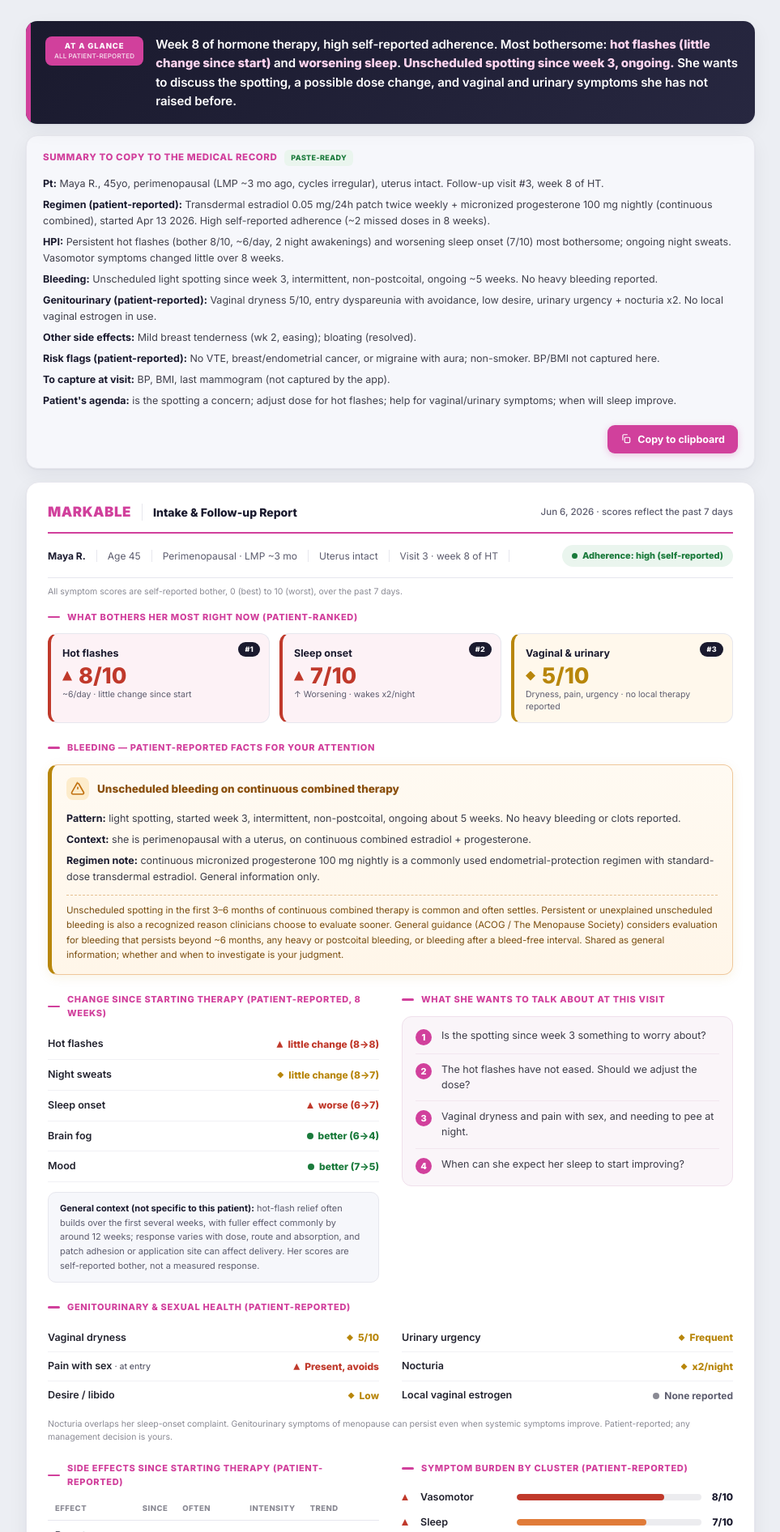
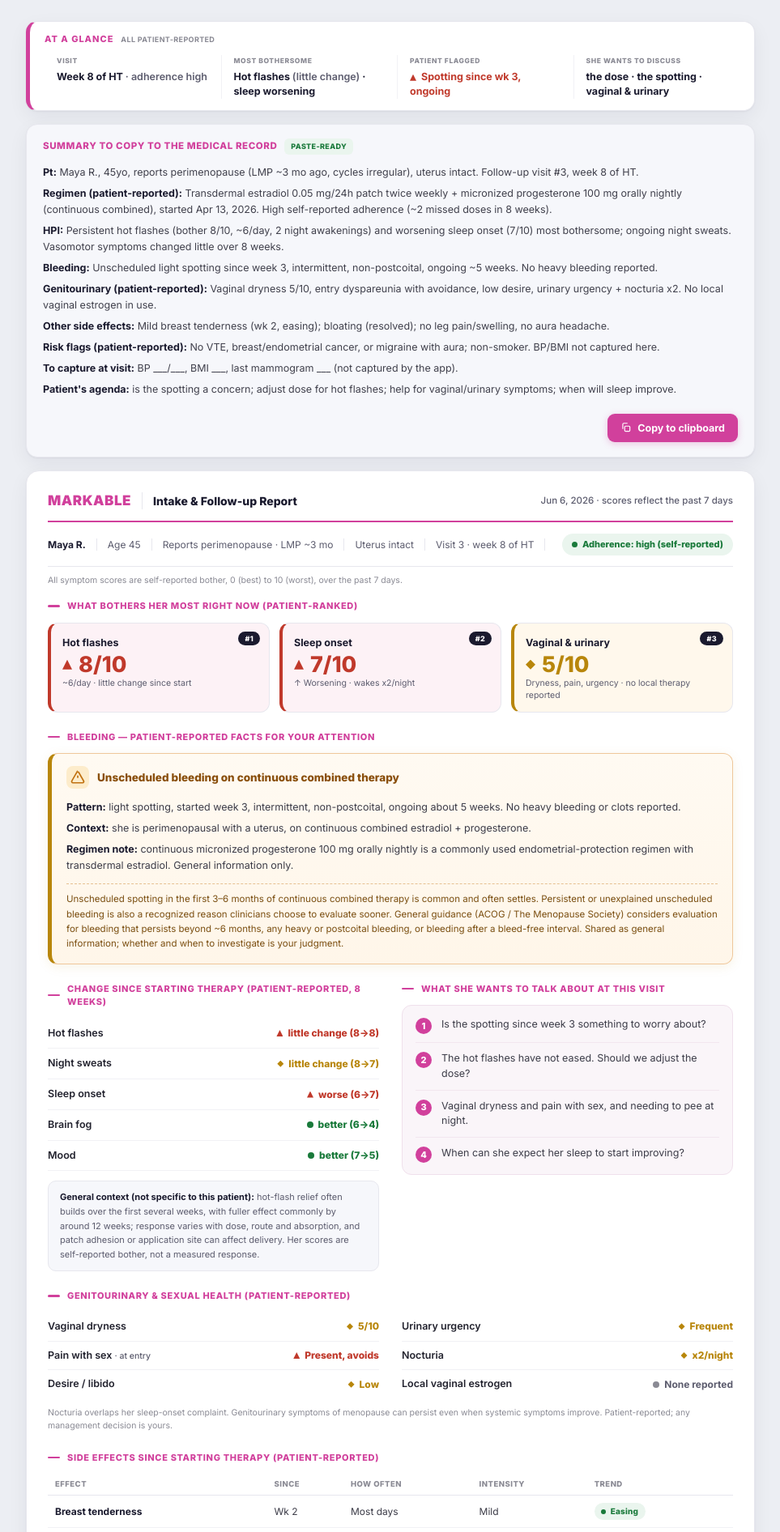
Before and after one commit to revitalabrahamelnekave-beep/markable-clinic-demo, a plain HTML site: page dr-report.html in a window 1280 px wide. Shown: the top 1892 px of the page at 81% size, without its empty margins (158-1121 px from the left). Drawn offline with Linux system fonts and the light colour scheme.

Commit message:
dr-report: light divided at-a-glance (no black), trim superfluous, keep MARKABLE Imprint, EHR-standard fixes (US dates, PO route, vitals scaffold)

```diff
--- a/dr-report.html
+++ b/dr-report.html
@@ -27,12 +27,20 @@ body{background:#eceef3;font-family:var(--font);color:var(--ink);padding:26px 16
 .sev.good{background:var(--green);border-radius:50%}                          /* circle = low / good */
 .sev.neu{background:var(--faint);border-radius:50%}                           /* gray circle = neutral / not applicable */
 
-/* ---- AT A GLANCE (bottom line) : most assertive element ---- */
-.bl{position:relative;background:linear-gradient(135deg,#1a1a2e 0%,#272740 100%);color:#fff;border-radius:14px;padding:17px 20px 17px 24px;margin-bottom:14px;display:flex;gap:15px;align-items:flex-start;box-shadow:var(--shadow);overflow:hidden}
-.bl::before{content:"";position:absolute;left:0;top:0;bottom:0;width:6px;background:var(--pk)}
-.bl .tag{flex:none;font-size:9.5px;font-weight:800;letter-spacing:.09em;text-transform:uppercase;background:var(--pk);color:#fff;padding:6px 11px;border-radius:8px;margin-top:2px;line-height:1.25;text-align:center}
-.bl .txt{font-size:15px;line-height:1.55;font-weight:600;letter-spacing:-.005em}
-.bl .txt b{color:#ffd4ee;font-weight:800}
+/* ---- AT A GLANCE : light, divided, scannable in one second ---- */
+.glance{background:#fff;border:1px solid var(--line);border-left:5px solid var(--pk);border-radius:14px;padding:13px 6px 14px 18px;margin-bottom:16px;box-shadow:var(--shadow)}
+.glance-hd{display:flex;align-items:baseline;gap:9px;padding:0 0 11px}
+.gl-t{font-size:11px;font-weight:800;letter-spacing:.09em;text-transform:uppercase;color:var(--pk)}
+.gl-s{font-size:9px;font-weight:700;letter-spacing:.04em;text-transform:uppercase;color:var(--faint)}
+.glance-grid{display:grid;grid-template-columns:repeat(4,1fr)}
+.gcell{padding:1px 15px;border-left:1px solid var(--line-soft)}
+.gcell:first-child{border-left:none}
+.gcell .gl{font-size:8.5px;font-weight:800;letter-spacing:.07em;text-transform:uppercase;color:var(--faint);margin-bottom:5px}
+.gcell .gv{font-size:12.5px;font-weight:700;color:var(--navy);line-height:1.4}
+.gcell .gv .q{font-weight:600;color:var(--muted)}
+.gcell.alert .gv{color:var(--red)}
+.gcell.alert .dot{display:inline-block;width:8px;height:8px;background:var(--red);clip-path:polygon(50% 0,100% 100%,0 100%);margin-right:6px;vertical-align:middle}
+@media(max-width:640px){.glance-grid{grid-template-columns:1fr 1fr;gap:4px 0}.gcell{border-left:none;border-top:1px solid var(--line-soft);padding:9px 15px}.gcell:first-child,.gcell:nth-child(2){border-top:none}}
 
 /* ---- COPY TO EHR ---- */
 .copybox{background:#f6f7fb;border:1px solid var(--line);border-radius:14px;padding:17px 20px 18px;margin-bottom:16px;box-shadow:var(--shadow)}
@@ -161,23 +169,28 @@ body{background:#eceef3;font-family:var(--font);color:var(--ink);padding:26px 16
 <body>
 <div class="page">
 
-  <!-- BOTTOM LINE -->
-  <div class="bl">
-    <span class="tag">At a glance<br><span style="font-weight:600;font-size:8px;letter-spacing:.02em;opacity:.75">all patient-reported</span></span>
-    <span class="txt">Week 8 of hormone therapy, high self-reported adherence. Most bothersome: <b>hot flashes (little change since start)</b> and <b>worsening sleep</b>. <b>Unscheduled spotting since week 3, ongoing.</b> She wants to discuss the spotting, a possible dose change, and vaginal and urinary symptoms she has not raised before.</span>
+  <!-- AT A GLANCE -->
+  <div class="glance">
+    <div class="glance-hd"><span class="gl-t">At a glance</span><span class="gl-s">all patient-reported</span></div>
+    <div class="glance-grid">
+      <div class="gcell"><div class="gl">Visit</div><div class="gv">Week 8 of HT <span class="q">&middot; adherence high</span></div></div>
+      <div class="gcell"><div class="gl">Most bothersome</div><div class="gv">Hot flashes <span class="q">(little change)</span> &middot; sleep worsening</div></div>
+      <div class="gcell alert"><div class="gl">Patient flagged</div><div class="gv"><span class="dot"></span>Spotting since wk 3, ongoing</div></div>
+      <div class="gcell"><div class="gl">She wants to discuss</div><div class="gv">the dose &middot; the spotting &middot; vaginal &amp; urinary</div></div>
+    </div>
   </div>
 
   <!-- COPY TO EHR -->
   <div class="copybox">
     <h3>Summary to copy to the medical record <span class="z">paste-ready</span></h3>
-    <div class="copyline"><b>Pt:</b> Maya R., 45yo, perimenopausal (LMP ~3 mo ago, cycles irregular), uterus intact. Follow-up visit #3, week 8 of HT.</div>
-    <div class="copyline"><b>Regimen (patient-reported):</b> Transdermal estradiol 0.05 mg/24h patch twice weekly + micronized progesterone 100 mg nightly (continuous combined), started Apr 13 2026. High self-reported adherence (~2 missed doses in 8 weeks).</div>
+    <div class="copyline"><b>Pt:</b> Maya R., 45yo, reports perimenopause (LMP ~3 mo ago, cycles irregular), uterus intact. Follow-up visit #3, week 8 of HT.</div>
+    <div class="copyline"><b>Regimen (patient-reported):</b> Transdermal estradiol 0.05 mg/24h patch twice weekly + micronized progesterone 100 mg orally nightly (continuous combined), started Apr 13, 2026. High self-reported adherence (~2 missed doses in 8 weeks).</div>
     <div class="copyline"><b>HPI:</b> Persistent hot flashes (bother 8/10, ~6/day, 2 night awakenings) and worsening sleep onset (7/10) most bothersome; ongoing night sweats. Vasomotor symptoms changed little over 8 weeks.</div>
     <div class="copyline"><b>Bleeding:</b> Unscheduled light spotting since week 3, intermittent, non-postcoital, ongoing ~5 weeks. No heavy bleeding reported.</div>
     <div class="copyline"><b>Genitourinary (patient-reported):</b> Vaginal dryness 5/10, entry dyspareunia with avoidance, low desire, urinary urgency + nocturia x2. No local vaginal estrogen in use.</div>
-    <div class="copyline"><b>Other side effects:</b> Mild breast tenderness (wk 2, easing); bloating (resolved).</div>
+    <div class="copyline"><b>Other side effects:</b> Mild breast tenderness (wk 2, easing); bloating (resolved); no leg pain/swelling, no aura headache.</div>
     <div class="copyline"><b>Risk flags (patient-reported):</b> No VTE, breast/endometrial cancer, or migraine with aura; non-smoker. BP/BMI not captured here.</div>
-    <div class="copyline"><b>To capture at visit:</b> BP, BMI, last mammogram (not captured by the app).</div>
+    <div class="copyline"><b>To capture at visit:</b> BP ___/___, BMI ___, last mammogram ___ (not captured by the app).</div>
     <div class="copyline"><b>Patient's agenda:</b> is the spotting a concern; adjust dose for hot flashes; help for vaginal/urinary symptoms; when will sleep improve.</div>
     <button class="copybtn" onclick="copyRecord()"><svg width="14" height="14" viewBox="0 0 24 24" fill="none" stroke="#fff" stroke-width="2"><rect x="9" y="9" width="11" height="11" rx="2"/><path d="M5 15V5a2 2 0 012-2h8"/></svg> Copy to clipboard</button>
     <div style="clear:both"></div>
@@ -186,7 +199,7 @@ body{background:#eceef3;font-family:var(--font);color:var(--ink);padding:26px 16
   <div class="rep">
     <div class="rep-hd"><div class="lg"><span class="mk">MARKABLE</span><span class="ti">Intake &amp; Follow-up Report</span></div><span class="dt">Jun 6, 2026 &middot; scores reflect the past 7 days</span></div>
     <div class="idrow">
-      <span class="f"><b>Maya R.</b></span><span class="f">Age 45</span><span class="f">Perimenopausal &middot; LMP ~3 mo</span><span class="f">Uterus intact</span><span class="f">Visit 3 &middot; week 8 of HT</span>
+      <span class="f"><b>Maya R.</b></span><span class="f">Age 45</span><span class="f">Reports perimenopause &middot; LMP ~3 mo</span><span class="f">Uterus intact</span><span class="f">Visit 3 &middot; week 8 of HT</span>
       <span class="adh">Adherence: high (self-reported)</span>
     </div>
     <div class="note" style="margin:-6px 0 15px">All symptom scores are self-reported bother, 0 (best) to 10 (worst), over the past 7 days.</div>
@@ -208,7 +221,7 @@ body{background:#eceef3;font-family:var(--font);color:var(--ink);padding:26px 16
         <div class="fh"><svg width="16" height="16" viewBox="0 0 24 24" fill="none" stroke="#c0700f" stroke-width="2.2"><path d="M12 9v4M12 17h.01"/><path d="M10.3 3.9l-8 14A2 2 0 004 21h16a2 2 0 001.7-3l-8-14a2 2 0 00-3.4 0z"/></svg> Unscheduled bleeding on continuous combined therapy</div>
         <div class="fact"><b>Pattern:</b> light spotting, started week 3, intermittent, non-postcoital, ongoing about 5 weeks. No heavy bleeding or clots reported.</div>
         <div class="fact"><b>Context:</b> she is perimenopausal with a uterus, on continuous combined estradiol + progesterone.</div>
-        <div class="fact"><b>Regimen note:</b> continuous micronized progesterone 100 mg nightly is a commonly used endometrial-protection regimen with standard-dose transdermal estradiol. General information only.</div>
+        <div class="fact"><b>Regimen note:</b> continuous micronized progesterone 100 mg orally nightly is a commonly used endometrial-protection regimen with transdermal estradiol. General information only.</div>
         <div class="thr">Unscheduled spotting in the first 3&ndash;6 months of continuous combined therapy is common and often settles. Persistent or unexplained unscheduled bleeding is also a recognized reason clinicians choose to evaluate sooner. General guidance (ACOG / The Menopause Society) considers evaluation for bleeding that persists beyond ~6 months, any heavy or postcoital bleeding, or bleeding after a bleed-free interval. Shared as general information; whether and when to investigate is your judgment.</div>
       </div>
     </div>
@@ -253,13 +266,12 @@ body{background:#eceef3;font-family:var(--font);color:var(--ink);padding:26px 16
       <div class="note">Nocturia overlaps her sleep-onset complaint. Genitourinary symptoms of menopause can persist even when systemic symptoms improve. Patient-reported; any management decision is yours.</div>
     </div>
 
-    <!-- SIDE EFFECTS + CLUSTERS -->
-    <div class="block two">
-      <div>
+    <!-- SIDE EFFECTS -->
+    <div class="block">
       <div class="sec-h">Side effects since starting therapy (patient-reported)</div>
       <div class="tbl-wrap">
       <table class="tbl">
-          <thead><tr><th>Effect</th><th>Since</th><th>Often</th><th>Intensity</th><th>Trend</th></tr></thead>
+        <thead><tr><th>Effect</th><th>Since</th><th>How often</th><th>Intensity</th><th>Trend</th></tr></thead>
         <tbody>
           <tr><td class="se">Breast tenderness</td><td>Wk 2</td><td>Most days</td><td>Mild</td><td><span class="pill good">Easing</span></td></tr>
           <tr><td class="se">Spotting</td><td>Wk 3</td><td>Intermittent</td><td>Light</td><td><span class="pill mod">Ongoing</span></td></tr>
@@ -270,21 +282,10 @@ body{background:#eceef3;font-family:var(--font);color:var(--ink);padding:26px 16
       </table>
       </div>
     </div>
-      <div>
-        <div class="sec-h">Symptom burden by cluster (patient-reported)</div>
-        <div class="cl"><span class="sev hi"></span><span class="cn">Vasomotor</span><div class="cbar"><i style="width:80%;background:#C0392B"></i></div><span class="csc">8/10</span></div>
-        <div class="cl"><span class="sev hi"></span><span class="cn">Sleep</span><div class="cbar"><i style="width:70%;background:#E07B39"></i></div><span class="csc">7/10</span></div>
-        <div class="cl"><span class="sev mod"></span><span class="cn">Genitourinary</span><div class="cbar"><i style="width:50%;background:#D9A400"></i></div><span class="csc">5/10</span></div>
-        <div class="cl"><span class="sev mod"></span><span class="cn">Mood</span><div class="cbar"><i style="width:50%;background:#D9A400"></i></div><span class="csc">5/10</span></div>
-        <div class="cl"><span class="sev mod"></span><span class="cn">Cognitive</span><div class="cbar"><i style="width:40%;background:#8FA31E"></i></div><span class="csc">4/10</span></div>
-        <div class="cl"><span class="sev good"></span><span class="cn">Musculoskeletal</span><div class="cbar"><i style="width:30%;background:#1A7A3B"></i></div><span class="csc">3/10</span></div>
-        <div class="note">Self-reported 0&ndash;10 bother over the past 7 days. High overall symptom burden.</div>
-      </div>
-    </div>
 
     <!-- WELLNESS SIGNALS (collapsed, walled off) -->
     <div class="block">
-      <div class="oneline"><b>MARKABLE wellness self-checks (self-baseline only):</b> facial appearance self-checks (skin tone, redness) and cognitive self-checks (reaction time, memory) are mildly improved compared only to her own previous check. Shown for wellness tracking, not as a treatment effect and not a hormone measurement.</div>
+      <div class="oneline"><b>MARKABLE Imprint &mdash; wellness self-checks (self-baseline only):</b> facial appearance self-checks (skin tone, redness) and cognitive self-checks (reaction time, memory) are mildly improved compared only to her own previous check, building a longitudinal wellness picture across visits. Shown for wellness tracking, not as a treatment effect and not a hormone measurement.</div>
     </div>
 
     <div class="repfoot">All values are patient-reported or wellness-derived and reflect the past 7 days, intended to support the clinical conversation. This is not a diagnosis, a hormone measurement, or a treatment recommendation. Clinical decisions remain with the treating clinician.</div>
@@ -294,15 +295,15 @@ body{background:#eceef3;font-family:var(--font);color:var(--ink);padding:26px 16
 <script>
 function copyRecord(){
   var txt=
-"MARKABLE pre-visit summary | Maya R. | visit date 06 Jun 2026 | source: patient-reported app data\n"+
-"Pt: Maya R., 45yo, perimenopausal (LMP ~3 mo ago, cycles irregular), uterus intact. Follow-up #3, week 8 of HT.\n"+
-"Regimen (patient-reported): transdermal estradiol 0.05 mg/24h patch twice weekly + micronized progesterone 100 mg nightly (continuous combined), started Apr 13 2026. High self-reported adherence (~2 missed doses in 8 weeks).\n"+
+"MARKABLE pre-visit summary | Maya R. | visit date Jun 6, 2026 | source: patient-reported app data\n"+
+"Pt: Maya R., 45yo, reports perimenopause (LMP ~3 mo ago, cycles irregular), uterus intact. Follow-up #3, week 8 of HT.\n"+
+"Regimen (patient-reported): transdermal estradiol 0.05 mg/24h patch twice weekly + micronized progesterone 100 mg orally nightly (continuous combined), started Apr 13, 2026. High self-reported adherence (~2 missed doses in 8 weeks).\n"+
 "HPI: persistent hot flashes (bother 8/10, ~6/day, 2 night awakenings) and worsening sleep onset (7/10) most bothersome; ongoing night sweats; vasomotor changed little over 8 weeks.\n"+
 "Bleeding: unscheduled light spotting since week 3, intermittent, non-postcoital, ongoing ~5 weeks; no heavy bleeding reported.\n"+
 "Genitourinary (patient-reported): vaginal dryness 5/10, entry dyspareunia with avoidance, low desire, urinary urgency + nocturia x2; no local vaginal estrogen in use.\n"+
 "Other side effects: mild breast tenderness (wk 2, easing); bloating resolved; no leg pain/swelling, no aura headache.\n"+
 "Risk flags (patient-reported): no VTE, breast/endometrial cancer, or migraine with aura; non-smoker.\n"+
-"To capture at visit: BP ___, BMI ___, last mammogram (not captured by app).\n"+
+"To capture at visit: BP ___/___, BMI ___, last mammogram ___ (not captured by app).\n"+
 "Patient's agenda: spotting concern; possible dose adjustment for hot flashes; vaginal/urinary symptoms; timeline for sleep.";
   try{if(navigator.clipboard&&navigator.clipboard.writeText){navigator.clipboard.writeText(txt);var b=document.querySelector('.copybtn');if(b){var o=b.innerHTML;b.innerHTML='Copied';setTimeout(function(){b.innerHTML=o;},2000);}}}catch(e){}
 }
```
Lines whose indentation alone changed are shown as unchanged.
